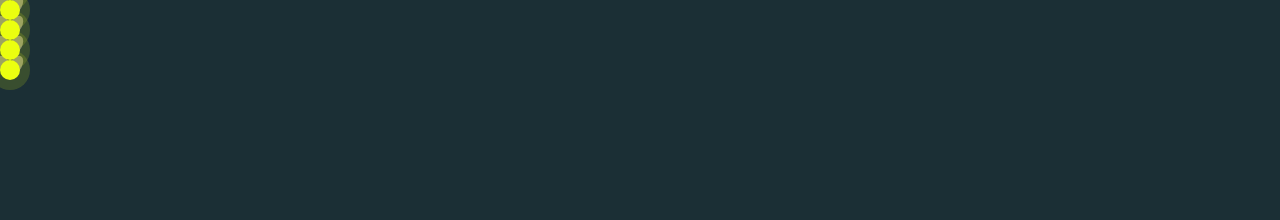
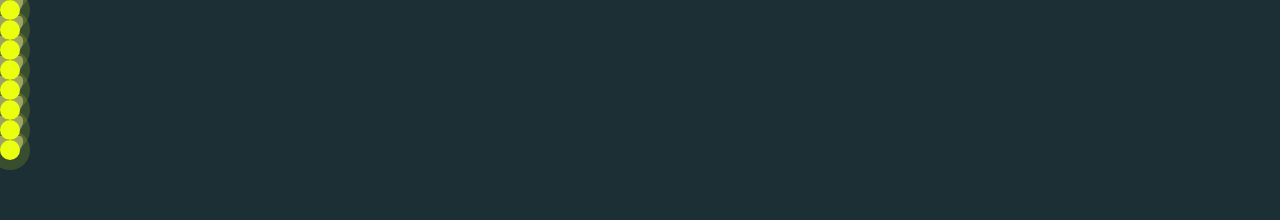
Before and after one commit to brennenbull/soundfly, a React (Create React App) app: page / in a window 1280 px wide. Shown: the part 220-440 px from the top of the page. Built offline with nearby package versions, Linux system fonts and the light colour scheme.

Commit message:
all songs updated

```diff
--- a/src/App.js
+++ b/src/App.js
@@ -37,8 +37,12 @@ class App extends Component {
         <Firefly onClick={()=>this.clickBug("https://open.spotify.com/embed/track/4mAqG6KNWZQiekSthr2QtL")} />
         <Firefly onClick={()=>this.clickBug("https://open.spotify.com/embed/track/0acQgAidYiiSWQrPZHHkzo")} />
         <Firefly onClick={()=>this.clickBug("https://open.spotify.com/embed/track/7AzFID6u1b3zIWbd9pb8Dk")} />
-        <Firefly onClick={()=>this.clickBug('dog')} />
-        <Firefly onClick={()=>this.clickBug('dog')} />
+        <Firefly onClick={()=>this.clickBug("https://open.spotify.com/embed/track/1ZWIQXfAquWtLDK5aOUczS")} />
+        <Firefly onClick={()=>this.clickBug("https://open.spotify.com/embed/track/5rX6C5QVvvZB7XckETNych")} />
+        <Firefly onClick={()=>this.clickBug("https://open.spotify.com/embed/track/3xY3mqQsnLqye9nWmXlo0t")} />
+        <Firefly onClick={()=>this.clickBug("https://open.spotify.com/embed/track/59WTZPf9NQqv3PPSxwDTJq")} />
+        <Firefly onClick={()=>this.clickBug("https://open.spotify.com/embed/track/79u7wxpk5WvcLqiOPj94c2")} />
+        <Firefly onClick={()=>this.clickBug("https://open.spotify.com/embed/track/3zBhihYUHBmGd2bcQIobrF")} />
         <MusicPlayer player={this.state.bugSong}/>
 
       </div>
```
